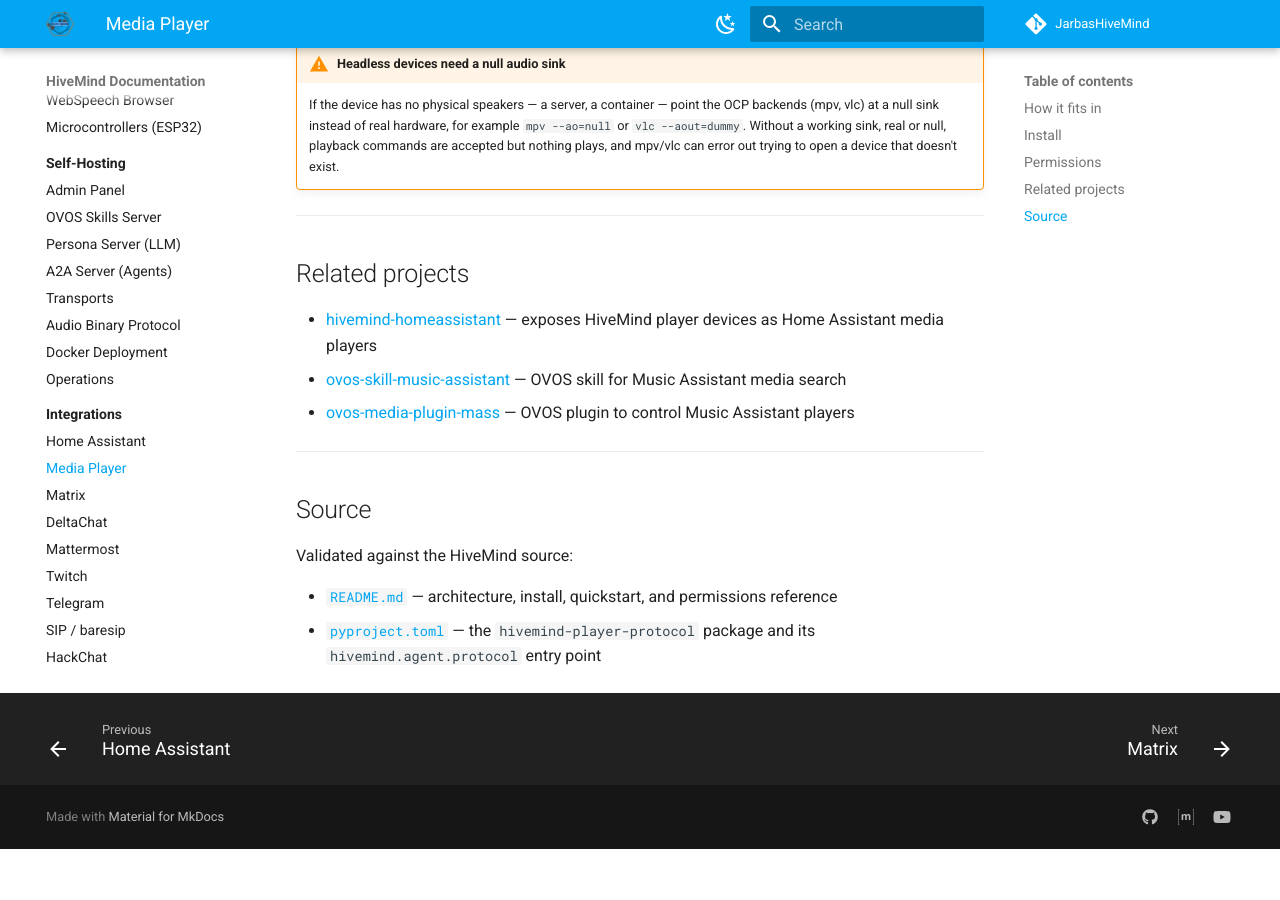
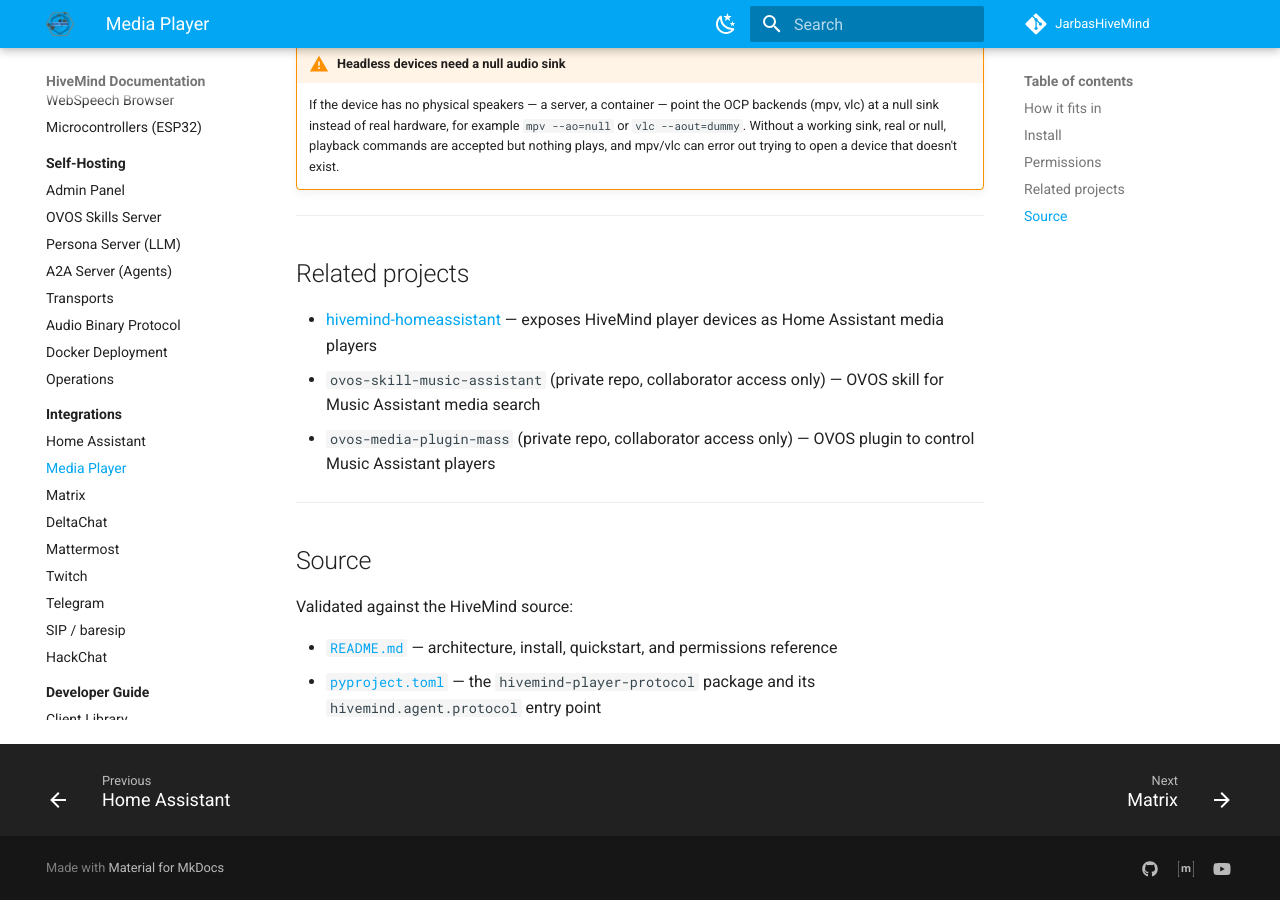
Before and after one commit to JarbasHiveMind/HiveMind-community-docs, an MkDocs documentation site: the page built from docs/integrations/media-player.md, in a window 1280 px wide and 900 px high, scrolled down 1851 px. Built offline with MkDocs 1.6.1 and Material for MkDocs 9.7.7, drawn with Linux system fonts in a browser that asks for light colours; before the commit the page ends 2700 px from its top, so only the background shows below that.

Commit message:
fix: dead HiveMindInsiders links in media-player.md
Both linked repos now live at OpenVoiceOS/... and are private, so the
HiveMindInsiders URLs 404 for every reader regardless of access.
Dropped the hyperlinks and annotated as private, same disposition
used elsewhere in this repo.

Co-Authored-By: Claude Fable 5 <noreply@anthropic.com>

```diff
--- a/docs/integrations/media-player.md
+++ b/docs/integrations/media-player.md
@@ -98,8 +98,8 @@ accepted by the hub but nothing plays.
 ## Related projects
 
 - [hivemind-homeassistant](home-assistant.md) — exposes HiveMind player devices as Home Assistant media players
-- [ovos-skill-music-assistant](https://github.com/HiveMindInsiders/ovos-skill-music-assistant) — OVOS skill for Music Assistant media search
-- [ovos-media-plugin-mass](https://github.com/HiveMindInsiders/ovos-media-plugin-mass) — OVOS plugin to control Music Assistant players
+- `ovos-skill-music-assistant` (private repo, collaborator access only) — OVOS skill for Music Assistant media search
+- `ovos-media-plugin-mass` (private repo, collaborator access only) — OVOS plugin to control Music Assistant players
 
 ---
 
```
